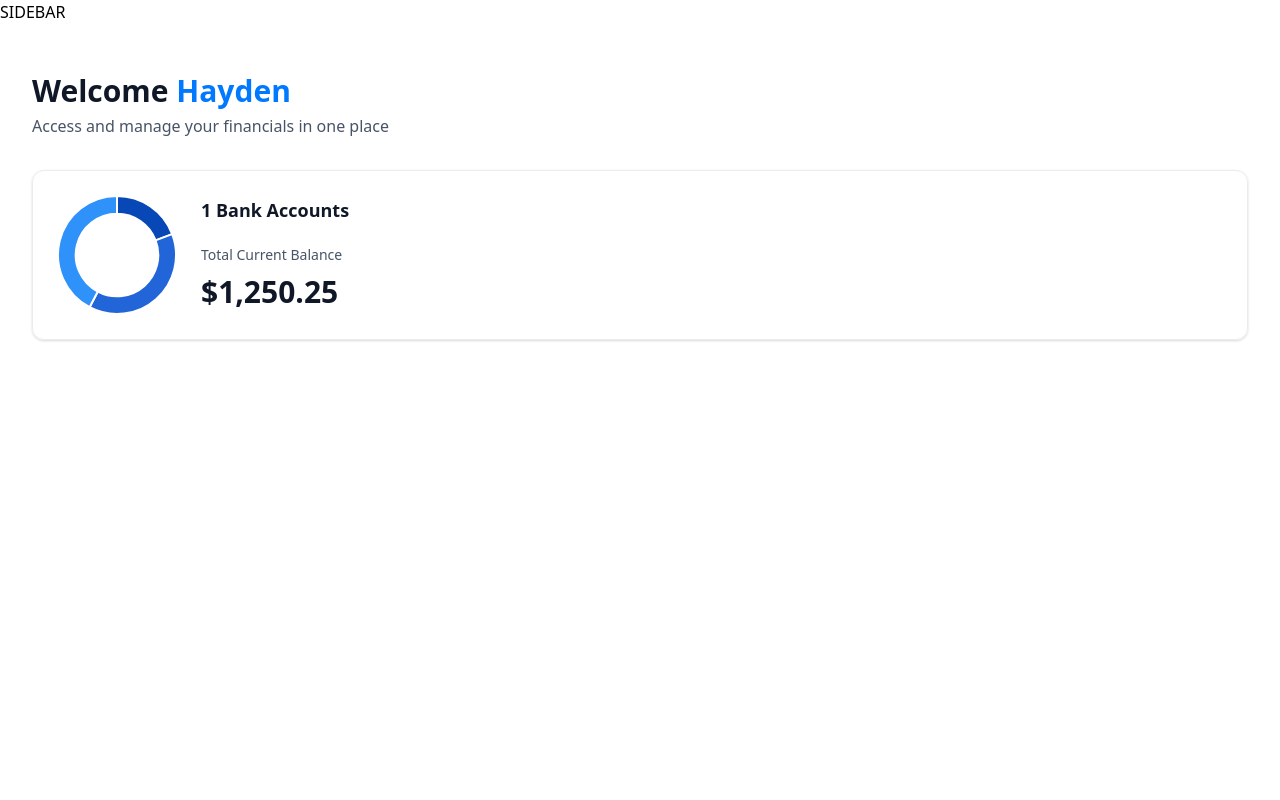
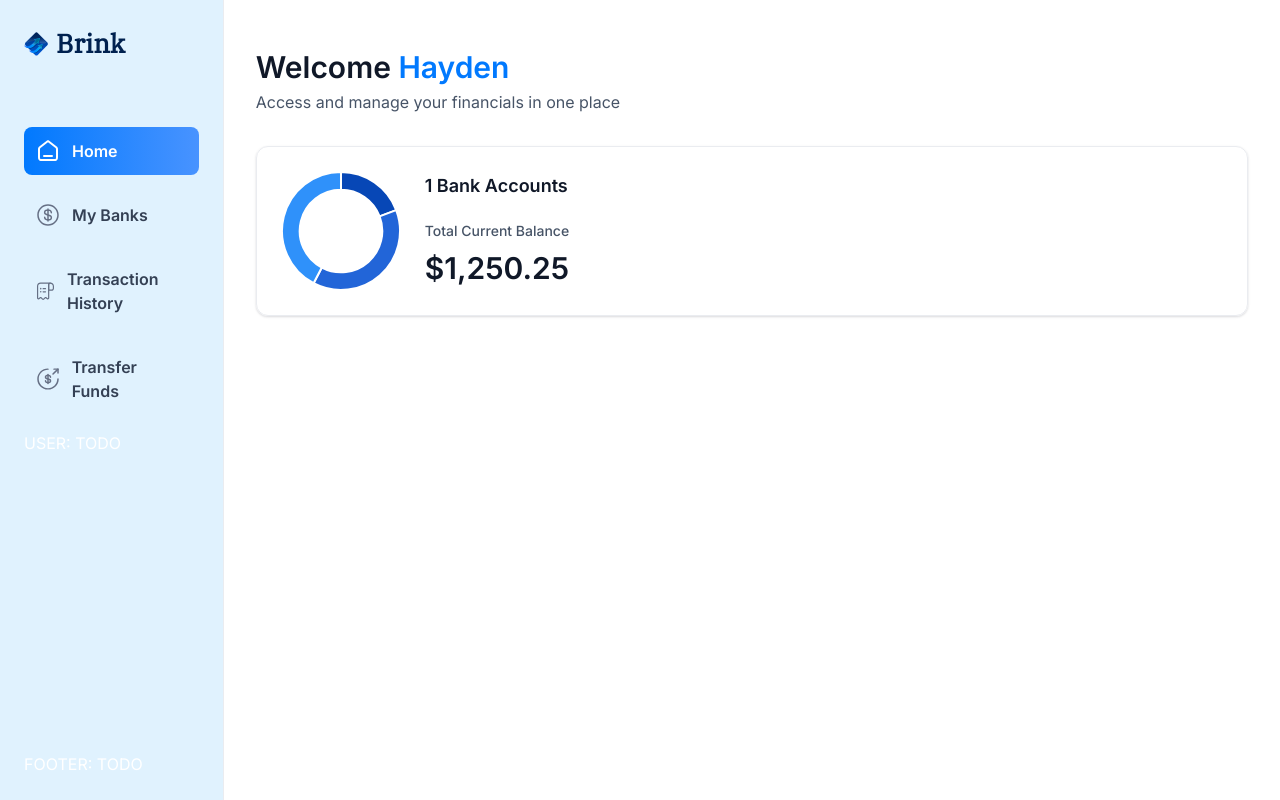
Before and after one commit to Hayden-git/Banking_App, a Next.js app: page / in a window 1280 px wide. Built offline with nearby package versions, Linux system fonts and the light colour scheme.

Commit message:
Add responsive sidebar nav
- implement a responsive sidebar nav with some basic styles
- add some color variables to the globals.css file so that I have some more customization to pick from

```diff
--- a/app/(root)/layout.tsx
+++ b/app/(root)/layout.tsx
@@ -1,43 +1,34 @@
+import MobileNav from "@/components/ui/MobileNav";
+import Sidebar from "@/components/ui/Sidebar";
+
+import Image from "next/image";
+
 export default function RootLayout({
 	children,
 }: Readonly<{
 	children: React.ReactNode;
 }>) {
+	const loggedIn = { firstName: "Hayden", lastName: "Garry" };
+
 	return (
-		<main className="">
-			SIDEBAR
-			{children}
+		<main className="flex h-screen w-full font-inter">
+			<Sidebar user={loggedIn} />
+
+			<div className="flex size-full flex-col">
+				<div className="root-layout">
+					<Image
+						src="/icons/logo.svg"
+						width={30}
+						height={30}
+						alt="Logo"
+					/>
+
+					<div>
+						<MobileNav user={loggedIn} />
+					</div>
+				</div>
+				{children}
+			</div>
 		</main>
 	);
 }
-
-// import type { Metadata } from "next";
-// import localFont from "next/font/local";
-// import { Inter, IBM_Plex_Serif } from "next/font/google";
-// import "./globals.css";
-
-// const geistSans = localFont({
-// 	src: "./fonts/GeistVF.woff",
-// 	variable: "--font-geist-sans",
-// 	weight: "100 900",
-// });
-// const geistMono = localFont({
-// 	src: "./fonts/GeistMonoVF.woff",
-// 	variable: "--font-geist-mono",
-// 	weight: "100 900",
-// });
-
-// const inter = Inter({ subsets: ["latin"], variable: "--font-inter" });
-// const ibmPlexSerif = IBM_Plex_Serif({
-// 	subsets: ["latin"],
-// 	weight: ["400"],
-// 	variable: "--font-ibm-plex-serif",
-// });
-
-// export const metadata: Metadata = {
-// 	title: "Brink",
-// 	description: "Brink is a modern banking platform.",
-// 	icons: {
-// 		icon: "/icons/logo.svg",
-// 	},
-// };
--- a/app/globals.css
+++ b/app/globals.css
@@ -365,7 +365,7 @@
 
 	/* Sidebar */
 	.sidebar {
-    @apply sticky left-0 top-0 flex h-screen w-fit flex-col  justify-between border-r border-gray-200 bg-white pt-8 text-white max-md:hidden sm:p-4 xl:p-6 2xl:w-[355px];
+		@apply sticky left-0 top-0 flex h-screen w-fit flex-col bg-sky-100  justify-between border-r border-gray-200 pt-8 text-white max-md:hidden sm:p-4 xl:p-6 2xl:w-[355px];
 	}
 
 	.sidebar-logo {
--- /dev/null
+++ b/components/ui/MobileNav.tsx
@@ -0,0 +1,90 @@
+"use client";
+
+import { Sheet, SheetContent, SheetTrigger, SheetClose } from "@/components/ui/sheet";
+
+import { sidebarLinks } from "@/constants";
+import { cn } from "@/lib/utils";
+import { usePathname } from "next/navigation";
+
+import Image from "next/image";
+import Link from "next/link";
+
+const MobileNav = ({ user }: MobileNavProps) => {
+	const pathname = usePathname();
+
+	return (
+		<section className="w-full max-w-[264px">
+			<Sheet>
+				<SheetTrigger>
+					<Image
+						src="/icons/hamburger.svg"
+						width={30}
+						height={30}
+						alt="menu"
+						className="cursor-pointer"
+					/>
+				</SheetTrigger>
+
+				<SheetContent
+					side="left"
+					className="border-1 bg-sky-100"
+				>
+					<Link
+						href="/"
+						className="cursor-pointer items-center gap-1 px-4 flex"
+					>
+						<Image
+							src="/icons/logo.svg"
+							width={34}
+							height={34}
+							alt="Brink App Logo"
+						/>
+
+						<h1 className="text-26 font-ibm-plex-serif font-bold text-black-1">Brink</h1>
+					</Link>
+
+					<div className="mobilenav-sheet">
+						<SheetClose asChild>
+							<nav className="flex h-full flex-col gap-6 pt-16 text-white">
+								{sidebarLinks.map((item) => {
+									const isActive = pathname === item.route || pathname.startsWith(`${item.route}/`);
+
+									return (
+										<SheetClose
+											asChild
+											key={item.route}
+										>
+											<Link
+												href={item.route}
+												key={item.label}
+												className={cn("mobilenav-sheet_close w-full", {
+													"bg-bank-gradient": isActive,
+												})}
+											>
+												<Image
+													src={item.imgURL}
+													alt={item.label}
+													width={20}
+													height={20}
+													className={cn({
+														"brightness-[3] invert-0": isActive,
+													})}
+												/>
+
+												<p className={cn("text-16 font-semibold text-black-2", { "text-white": isActive })}>{item.label}</p>
+											</Link>
+										</SheetClose>
+									);
+								})}
+								USER: TODO
+							</nav>
+						</SheetClose>
+						FOOTER: TODO
+					</div>
+				</SheetContent>
+			</Sheet>
+		</section>
+	);
+};
+
+export default MobileNav;
--- /dev/null
+++ b/components/ui/Sidebar.tsx
@@ -0,0 +1,63 @@
+"use client";
+
+import { sidebarLinks } from "@/constants";
+import { cn } from "@/lib/utils";
+import { usePathname } from "next/navigation";
+
+import Image from "next/image";
+import Link from "next/link";
+
+const Sidebar = ({ user }: SiderbarProps) => {
+	const pathname = usePathname();
+
+	return (
+		<section className="sidebar">
+			<nav className="flex flex-col gap-4">
+				<Link
+					href="/"
+					className="mb-12 cursor-pointer items-center gap-2 flex"
+				>
+					<Image
+						src="/icons/logo.svg"
+						width={34}
+						height={34}
+						alt="Brink App Logo"
+						className="size-[24px] max-xl:size-14"
+					/>
+
+					<h1 className="sidebar-logo">Brink</h1>
+				</Link>
+				{sidebarLinks.map((item) => {
+					const isActive = pathname === item.route || pathname.startsWith(`${item.route}/`);
+
+					return (
+						<Link
+							href={item.route}
+							key={item.label}
+							className={cn("sidebar-link", {
+								"bg-bank-gradient": isActive,
+							})}
+						>
+							<div className="relative size-6">
+								<Image
+									src={item.imgURL}
+									alt={item.label}
+									fill
+									className={cn({
+										"brightness-[3] invert-0": isActive,
+									})}
+								/>
+							</div>
+
+							<p className={cn("sidebar-label", { "!text-white": isActive })}>{item.label}</p>
+						</Link>
+					);
+				})}
+				USER: TODO
+			</nav>
+			FOOTER: TODO
+		</section>
+	);
+};
+
+export default Sidebar;
--- /dev/null
+++ b/components/ui/sheet.tsx
@@ -0,0 +1,140 @@
+"use client"
+
+import * as React from "react"
+import * as SheetPrimitive from "@radix-ui/react-dialog"
+import { cva, type VariantProps } from "class-variance-authority"
+import { X } from "lucide-react"
+
+import { cn } from "@/lib/utils"
+
+const Sheet = SheetPrimitive.Root
+
+const SheetTrigger = SheetPrimitive.Trigger
+
+const SheetClose = SheetPrimitive.Close
+
+const SheetPortal = SheetPrimitive.Portal
+
+const SheetOverlay = React.forwardRef<
+  React.ElementRef<typeof SheetPrimitive.Overlay>,
+  React.ComponentPropsWithoutRef<typeof SheetPrimitive.Overlay>
+>(({ className, ...props }, ref) => (
+  <SheetPrimitive.Overlay
+    className={cn(
+      "fixed inset-0 z-50 bg-black/80  data-[state=open]:animate-in data-[state=closed]:animate-out data-[state=closed]:fade-out-0 data-[state=open]:fade-in-0",
+      className
+    )}
+    {...props}
+    ref={ref}
+  />
+))
+SheetOverlay.displayName = SheetPrimitive.Overlay.displayName
+
+const sheetVariants = cva(
+  "fixed z-50 gap-4 bg-background p-6 shadow-lg transition ease-in-out data-[state=closed]:duration-300 data-[state=open]:duration-500 data-[state=open]:animate-in data-[state=closed]:animate-out",
+  {
+    variants: {
+      side: {
+        top: "inset-x-0 top-0 border-b data-[state=closed]:slide-out-to-top data-[state=open]:slide-in-from-top",
+        bottom:
+          "inset-x-0 bottom-0 border-t data-[state=closed]:slide-out-to-bottom data-[state=open]:slide-in-from-bottom",
+        left: "inset-y-0 left-0 h-full w-3/4 border-r data-[state=closed]:slide-out-to-left data-[state=open]:slide-in-from-left sm:max-w-sm",
+        right:
+          "inset-y-0 right-0 h-full w-3/4 border-l data-[state=closed]:slide-out-to-right data-[state=open]:slide-in-from-right sm:max-w-sm",
+      },
+    },
+    defaultVariants: {
+      side: "right",
+    },
+  }
+)
+
+interface SheetContentProps
+  extends React.ComponentPropsWithoutRef<typeof SheetPrimitive.Content>,
+    VariantProps<typeof sheetVariants> {}
+
+const SheetContent = React.forwardRef<
+  React.ElementRef<typeof SheetPrimitive.Content>,
+  SheetContentProps
+>(({ side = "right", className, children, ...props }, ref) => (
+  <SheetPortal>
+    <SheetOverlay />
+    <SheetPrimitive.Content
+      ref={ref}
+      className={cn(sheetVariants({ side }), className)}
+      {...props}
+    >
+      <SheetPrimitive.Close className="absolute right-4 top-4 rounded-sm opacity-70 ring-offset-background transition-opacity hover:opacity-100 focus:outline-none focus:ring-2 focus:ring-ring focus:ring-offset-2 disabled:pointer-events-none data-[state=open]:bg-secondary">
+        <X className="h-4 w-4" />
+        <span className="sr-only">Close</span>
+      </SheetPrimitive.Close>
+      {children}
+    </SheetPrimitive.Content>
+  </SheetPortal>
+))
+SheetContent.displayName = SheetPrimitive.Content.displayName
+
+const SheetHeader = ({
+  className,
+  ...props
+}: React.HTMLAttributes<HTMLDivElement>) => (
+  <div
+    className={cn(
+      "flex flex-col space-y-2 text-center sm:text-left",
+      className
+    )}
+    {...props}
+  />
+)
+SheetHeader.displayName = "SheetHeader"
+
+const SheetFooter = ({
+  className,
+  ...props
+}: React.HTMLAttributes<HTMLDivElement>) => (
+  <div
+    className={cn(
+      "flex flex-col-reverse sm:flex-row sm:justify-end sm:space-x-2",
+      className
+    )}
+    {...props}
+  />
+)
+SheetFooter.displayName = "SheetFooter"
+
+const SheetTitle = React.forwardRef<
+  React.ElementRef<typeof SheetPrimitive.Title>,
+  React.ComponentPropsWithoutRef<typeof SheetPrimitive.Title>
+>(({ className, ...props }, ref) => (
+  <SheetPrimitive.Title
+    ref={ref}
+    className={cn("text-lg font-semibold text-foreground", className)}
+    {...props}
+  />
+))
+SheetTitle.displayName = SheetPrimitive.Title.displayName
+
+const SheetDescription = React.forwardRef<
+  React.ElementRef<typeof SheetPrimitive.Description>,
+  React.ComponentPropsWithoutRef<typeof SheetPrimitive.Description>
+>(({ className, ...props }, ref) => (
+  <SheetPrimitive.Description
+    ref={ref}
+    className={cn("text-sm text-muted-foreground", className)}
+    {...props}
+  />
+))
+SheetDescription.displayName = SheetPrimitive.Description.displayName
+
+export {
+  Sheet,
+  SheetPortal,
+  SheetOverlay,
+  SheetTrigger,
+  SheetClose,
+  SheetContent,
+  SheetHeader,
+  SheetFooter,
+  SheetTitle,
+  SheetDescription,
+}
--- a/package.json
+++ b/package.json
@@ -9,6 +9,7 @@
     "lint": "next lint"
   },
   "dependencies": {
+    "@radix-ui/react-dialog": "^1.1.5",
     "@radix-ui/react-slot": "^1.1.1",
     "chart.js": "^4.4.7",
     "class-variance-authority": "^0.7.1",
--- a/tailwind.config.ts
+++ b/tailwind.config.ts
@@ -54,6 +54,14 @@
         },
         sky: {
           1: "#F3F9FF",
+          50: "#f0f9ff",
+          100: "#e0f2fe",
+          200: "#bae6fd",
+          300: "#7dd3fc",
+          400: "#38bdf8",
+          500: "#0ea5e9",
+          600: "#0284c7",
+          700: "#0369a1",
         },
         black: {
           1: "#00214F",
```
Also changed, not shown: 1 other file (tests, documents, lock files or other folders). Lines whose indentation alone changed are shown as unchanged.
